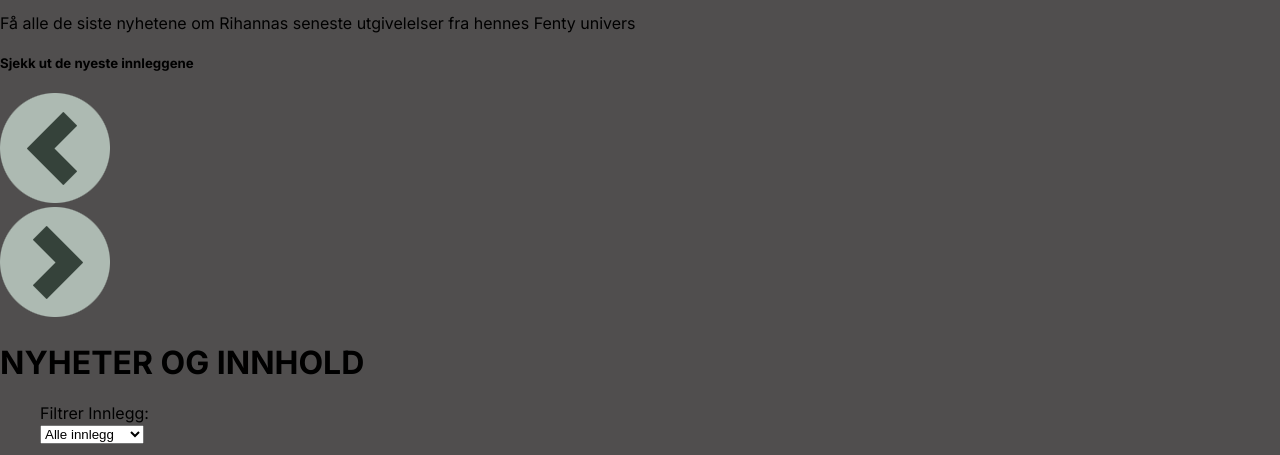
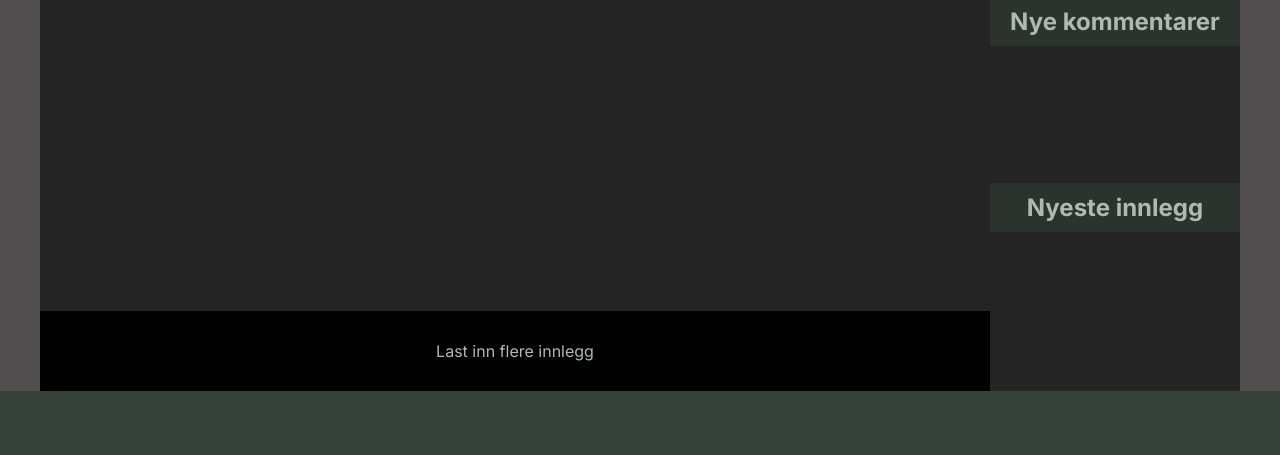
Before and after one commit to Berrinj/Fenty.no, a website: page index.html in a window 1280 px wide. Shown: the part 908-1363 px from the top of the page. Drawn offline with Linux system fonts and the light colour scheme; the site is published under a folder, as on GitHub Pages, so addresses that start at the root find nothing.

Commit message:
fixed file paths

```diff
--- a/css/index.css
+++ b/css/index.css
@@ -1,3 +1,3 @@
 @import "ui.css";
-@import url(/css/utilities.css);
-@import url(/css/media.css);
+@import url(./utilities.css);
+@import url(./media.css);
```
